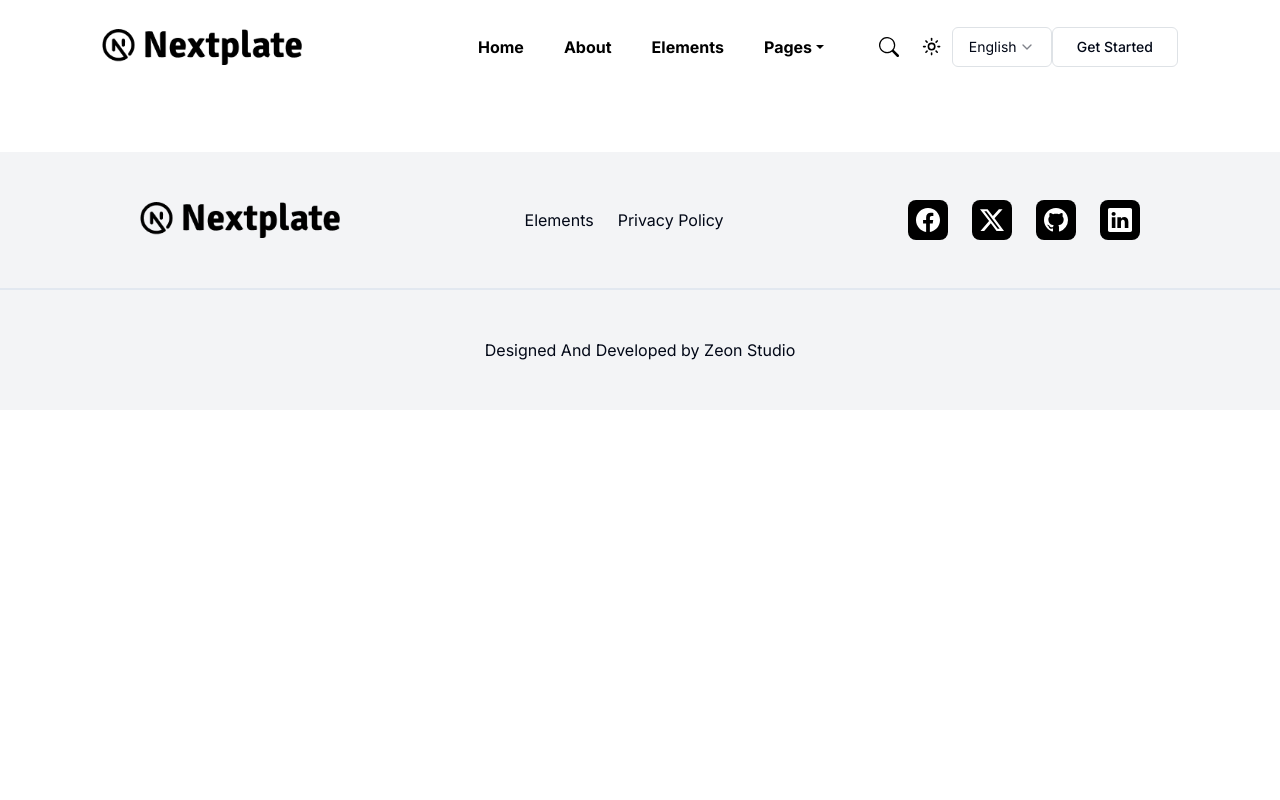
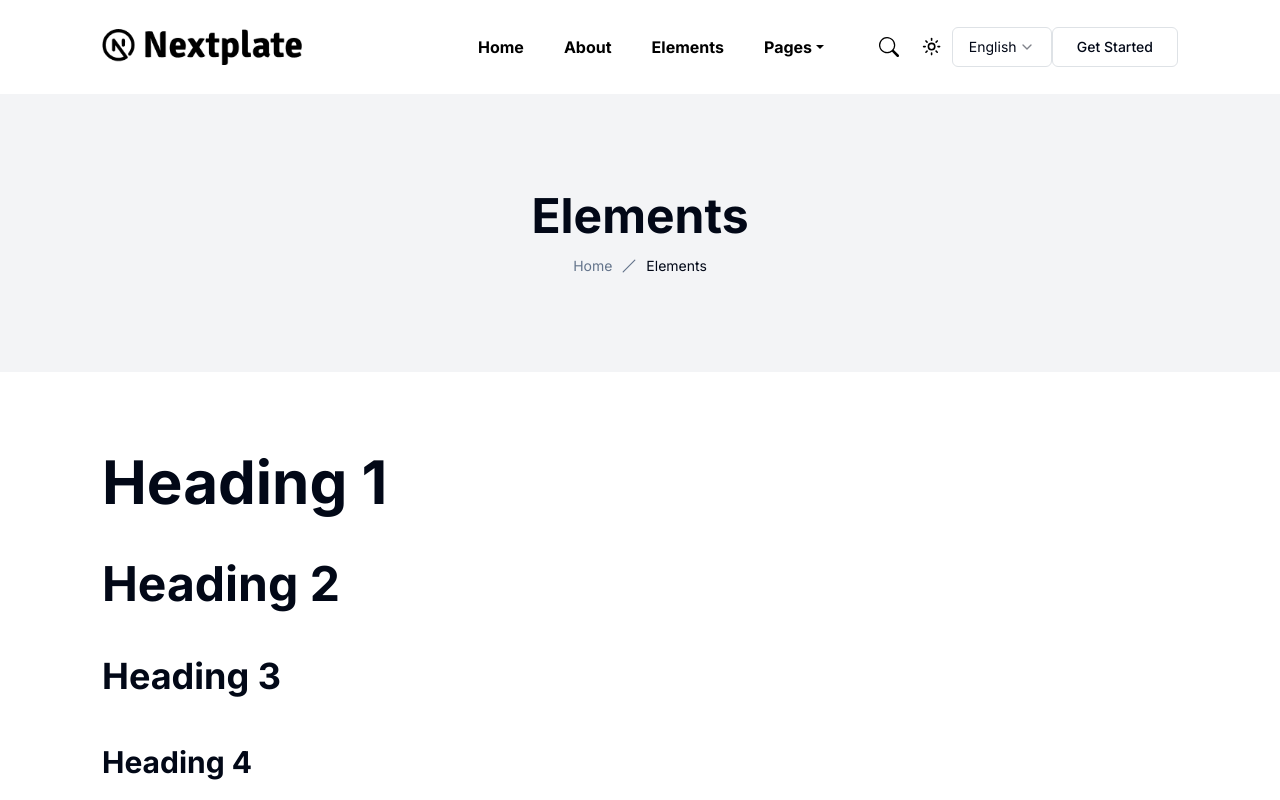
Before and after one commit to ozguraktas5/nextplate_nextjs, a Next.js app: page /elements in a window 1280 px wide. Shown: the top 800 px of the page. Built offline with nearby package versions, Linux system fonts and the light colour scheme.

Commit message:
add elementspage

```diff
--- a/app/(main)/elements/page.tsx
+++ b/app/(main)/elements/page.tsx
@@ -1,9 +1,59 @@
-import React from 'react'
+import { BreadcrumbWithCustomSeparator } from "@/components/BreadcrumbWithCustomSeparator";
+import React from "react";
 
 const ElementsPage = () => {
   return (
-    <div>ElementsPage</div>
-  )
-}
+    <main>
+      <section className="flex flex-col items-center bg-gray-100 p-24">
+        <h1 className="text-5xl pt-24 font-bold mb-3">Elements</h1>
+        <BreadcrumbWithCustomSeparator text="Elements" />
+      </section>
 
-export default ElementsPage
+      <section className="flex flex-col gap-5 container mt-20">
+        <h1 className="text-6xl font-bold">Heading 1</h1>
+        <h2 className="text-5xl font-bold">Heading 2</h2>
+        <h3 className="text-4xl font-bold">Heading 3</h3>
+        <h4 className="text-3xl font-bold">Heading 4</h4>
+        <h5 className="text-2xl font-bold">Heading 5</h5>
+        <h6 className="text-xl font-bold">Heading 6</h6>
+        <hr className="text-gray-400" />
+        <h3 className="text-3xl font-bold">Paragraph</h3>
+        <p>
+          Did you come here for something in particular or just general
+          Riker-bashing? And blowing into maximum warp speed, you appeared for
+          an instant to be in two places at once. We have a saboteur aboard. We
+          know you’re dealing in stolen ore. But I wanna talk about the
+          assassination attempt on Lieutenant Worf. Could someone survive inside
+          a transporter buffer for 75 years? Fate. It protects fools, little
+          children, and ships.
+        </p>
+        <p>
+          Did you come here for something in particular or just general
+          Riker-bashing? And blowing into maximum warp speed, you appeared for
+          an instant to be in two places at once. We have a saboteur aboard. We
+          know you’re dealing in stolen ore. But I wanna talk about the
+          assassination attempt on Lieutenant Worf. Could someone survive inside
+          a transporter buffer for 75 years? Fate. It protects fools, little
+          children, and ships.
+        </p>
+        <hr className="text-gray-400" />
+        <h3 className="text-3xl font-bold">Emphasis</h3>
+        <ol>
+          <li>
+            <span>1.</span>
+            <span>Did you come here for something in particular or just general</span>
+          </li>
+          <li></li>
+          <li></li>
+          <li></li>
+          <li></li>
+          <li></li>
+          <li></li>
+          <li></li>
+        </ol>
+      </section>
+    </main>
+  );
+};
+
+export default ElementsPage;
--- a/app/(main)/layout.tsx
+++ b/app/(main)/layout.tsx
@@ -11,7 +11,7 @@ const MainLayout: React.FC<MainLayoutProps> = ({ children }) => {
   return (
     <>
       <Header />
-      <Container className="flex-grow-1">{children}</Container>
+      <div className="flex-grow-1">{children}</div>
       <Footer />
     </>
   );
--- /dev/null
+++ b/components/BreadcrumbWithCustomSeparator.tsx
@@ -0,0 +1,27 @@
+import { Slash } from "lucide-react";
+import {
+  Breadcrumb,
+  BreadcrumbItem,
+  BreadcrumbLink,
+  BreadcrumbList,
+  BreadcrumbPage,
+  BreadcrumbSeparator,
+} from "@/components/ui/breadcrumb";
+
+export function BreadcrumbWithCustomSeparator({ text }: any) {
+  return (
+    <Breadcrumb>
+      <BreadcrumbList>
+        <BreadcrumbItem>
+          <BreadcrumbLink href="/">Home</BreadcrumbLink>
+        </BreadcrumbItem>
+        <BreadcrumbSeparator>
+          <Slash />
+        </BreadcrumbSeparator>
+        <BreadcrumbItem>
+          <BreadcrumbPage>{text}</BreadcrumbPage>
+        </BreadcrumbItem>
+      </BreadcrumbList>
+    </Breadcrumb>
+  );
+}
--- /dev/null
+++ b/components/ui/breadcrumb.tsx
@@ -0,0 +1,115 @@
+import * as React from "react"
+import { Slot } from "@radix-ui/react-slot"
+import { ChevronRight, MoreHorizontal } from "lucide-react"
+
+import { cn } from "@/lib/utils"
+
+const Breadcrumb = React.forwardRef<
+  HTMLElement,
+  React.ComponentPropsWithoutRef<"nav"> & {
+    separator?: React.ReactNode
+  }
+>(({ ...props }, ref) => <nav ref={ref} aria-label="breadcrumb" {...props} />)
+Breadcrumb.displayName = "Breadcrumb"
+
+const BreadcrumbList = React.forwardRef<
+  HTMLOListElement,
+  React.ComponentPropsWithoutRef<"ol">
+>(({ className, ...props }, ref) => (
+  <ol
+    ref={ref}
+    className={cn(
+      "flex flex-wrap items-center gap-1.5 break-words text-sm text-muted-foreground sm:gap-2.5",
+      className
+    )}
+    {...props}
+  />
+))
+BreadcrumbList.displayName = "BreadcrumbList"
+
+const BreadcrumbItem = React.forwardRef<
+  HTMLLIElement,
+  React.ComponentPropsWithoutRef<"li">
+>(({ className, ...props }, ref) => (
+  <li
+    ref={ref}
+    className={cn("inline-flex items-center gap-1.5", className)}
+    {...props}
+  />
+))
+BreadcrumbItem.displayName = "BreadcrumbItem"
+
+const BreadcrumbLink = React.forwardRef<
+  HTMLAnchorElement,
+  React.ComponentPropsWithoutRef<"a"> & {
+    asChild?: boolean
+  }
+>(({ asChild, className, ...props }, ref) => {
+  const Comp = asChild ? Slot : "a"
+
+  return (
+    <Comp
+      ref={ref}
+      className={cn("transition-colors hover:text-foreground", className)}
+      {...props}
+    />
+  )
+})
+BreadcrumbLink.displayName = "BreadcrumbLink"
+
+const BreadcrumbPage = React.forwardRef<
+  HTMLSpanElement,
+  React.ComponentPropsWithoutRef<"span">
+>(({ className, ...props }, ref) => (
+  <span
+    ref={ref}
+    role="link"
+    aria-disabled="true"
+    aria-current="page"
+    className={cn("font-normal text-foreground", className)}
+    {...props}
+  />
+))
+BreadcrumbPage.displayName = "BreadcrumbPage"
+
+const BreadcrumbSeparator = ({
+  children,
+  className,
+  ...props
+}: React.ComponentProps<"li">) => (
+  <li
+    role="presentation"
+    aria-hidden="true"
+    className={cn("[&>svg]:size-3.5", className)}
+    {...props}
+  >
+    {children ?? <ChevronRight />}
+  </li>
+)
+BreadcrumbSeparator.displayName = "BreadcrumbSeparator"
+
+const BreadcrumbEllipsis = ({
+  className,
+  ...props
+}: React.ComponentProps<"span">) => (
+  <span
+    role="presentation"
+    aria-hidden="true"
+    className={cn("flex h-9 w-9 items-center justify-center", className)}
+    {...props}
+  >
+    <MoreHorizontal className="h-4 w-4" />
+    <span className="sr-only">More</span>
+  </span>
+)
+BreadcrumbEllipsis.displayName = "BreadcrumbElipssis"
+
+export {
+  Breadcrumb,
+  BreadcrumbList,
+  BreadcrumbItem,
+  BreadcrumbLink,
+  BreadcrumbPage,
+  BreadcrumbSeparator,
+  BreadcrumbEllipsis,
+}
```
